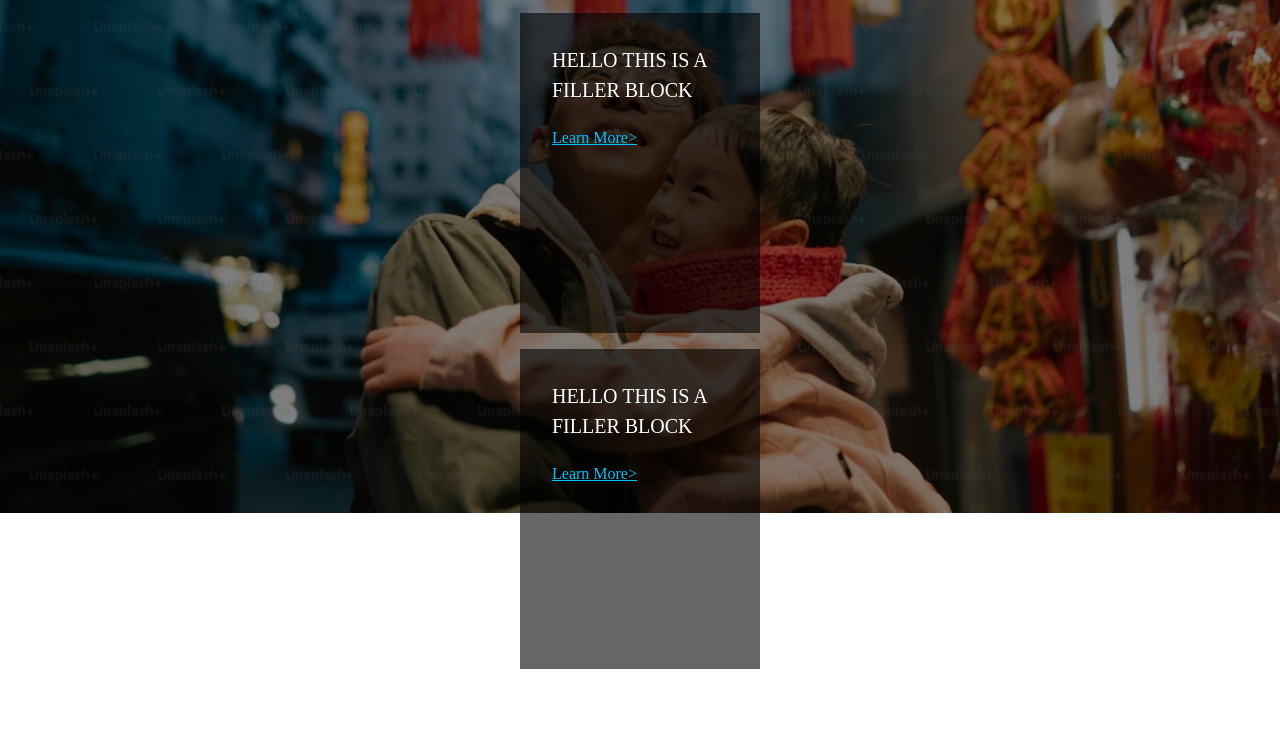
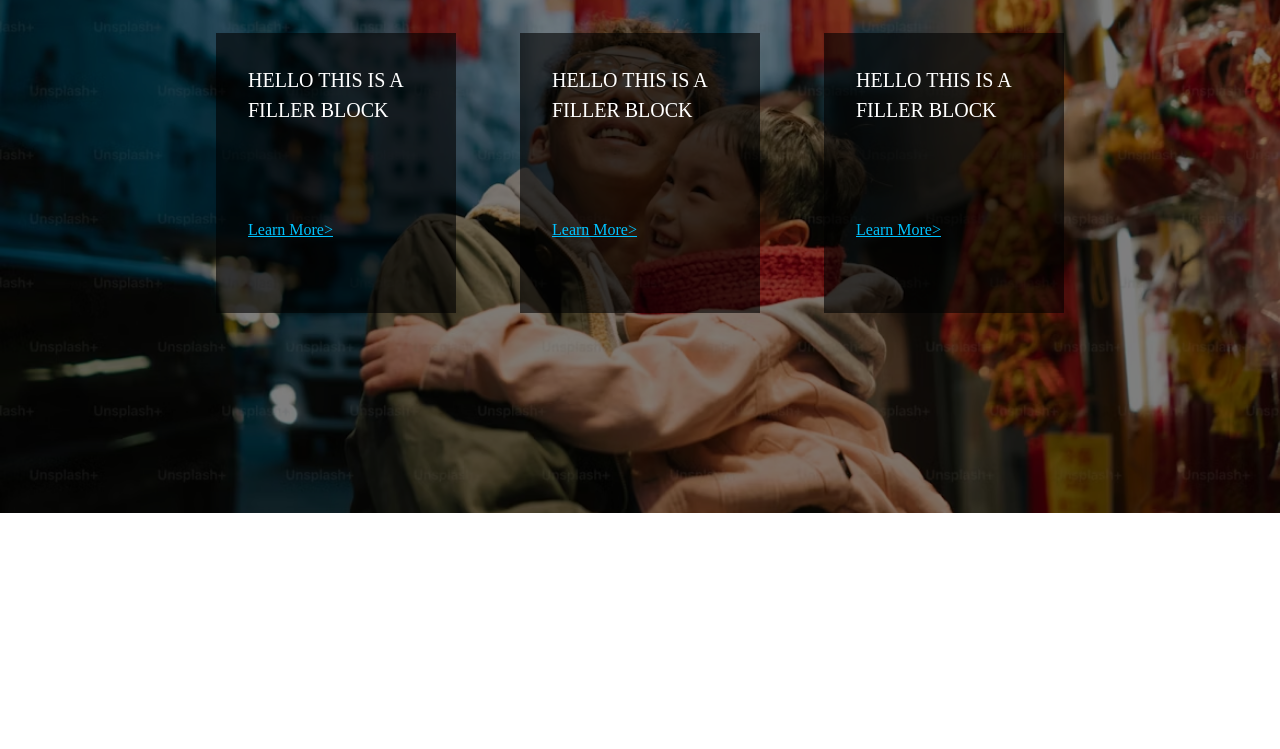
Before and after one commit to 012Kenny/version-1, a plain HTML site: page Culture/culture.html in a window 1280 px wide. Shown: the part 287-1036 px from the top of the page. After the commit the page ends 800 px from the top, so only its background shows below. Drawn offline with Linux system fonts and the light colour scheme; a web font is replaced by a local one.

Commit message:
culture page 2

```diff
--- a/Culture/culture.css
+++ b/Culture/culture.css
@@ -95,10 +95,9 @@ body {
   letter-spacing: 2px;
 }
 
-.cards {
+.card-holder {
   display: flex;
   justify-content: center;
-  flex-wrap: wrap;
   gap: 2rem;
 }
 
@@ -108,12 +107,12 @@ body {
   padding: 2rem;
   margin: 1rem;
   width: 15rem;
-  height: 20rem;
+  height: 17.5rem;
   text-align: left;
 }
 
 .card p {
-  margin-bottom: 1.5rem;
+  margin-bottom: 6rem;
   font-size: 1.25rem;
   line-height: 1.5;
 }
```
